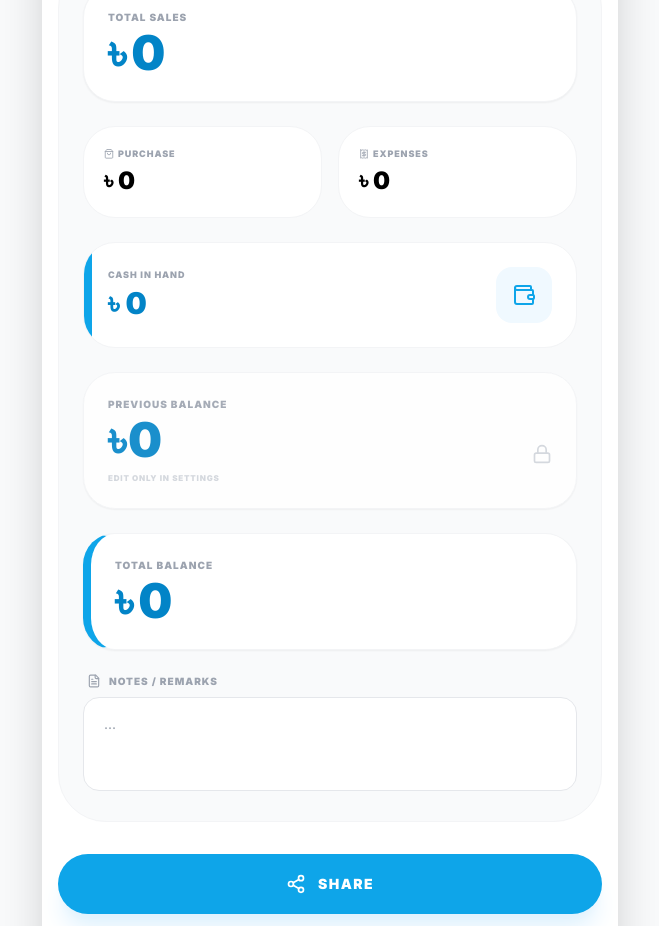
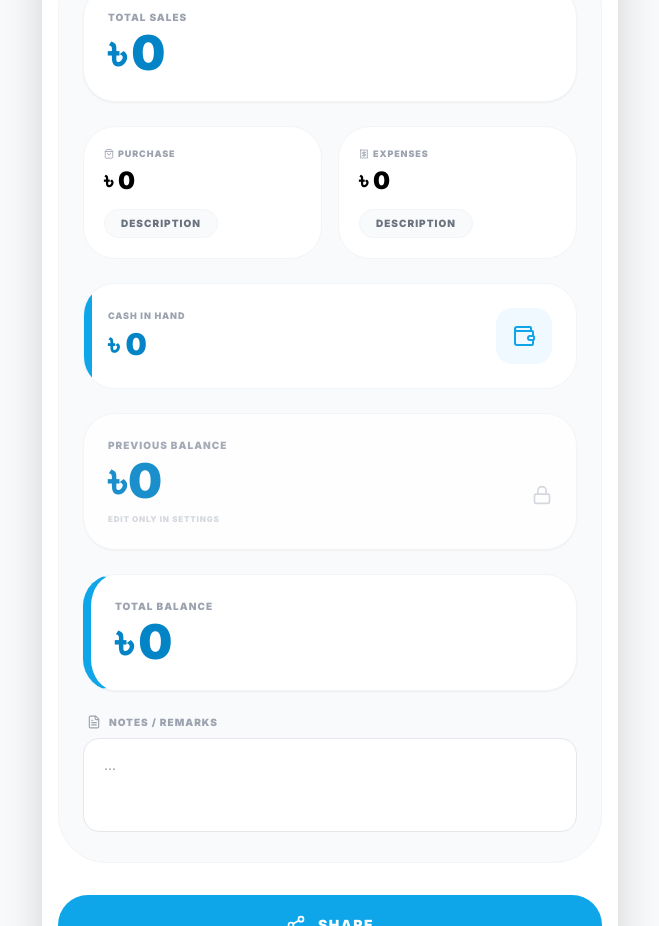
Before and after one commit to huntbappy/Smoothie01, a React (Vite) app: page / in a window 1280 px wide. Shown: the part 2040-2966 px from the top of the page, without its empty margins (310-969 px from the left). Built offline with nearby package versions, Linux system fonts and the light colour scheme.

Commit message:
feat: Enable web share API for sharing data
Adds 'web-share' permission to metadata.json and modifies App.tsx to allow sharing of purchase and expense details. This enhances the application's ability to export and share business data.

```diff
--- a/App.tsx
+++ b/App.tsx
@@ -414,14 +414,30 @@ const App: React.FC = () => {
               </div>
 
               <div className="grid grid-cols-2 gap-4">
-                <button onClick={() => setDetailModalType('purchase')} className="bg-white p-5 rounded-[2rem] border border-gray-100 text-left">
+                <div className="bg-white p-5 rounded-[2rem] border border-gray-100 text-left flex flex-col justify-between">
+                  <div>
                     <label className="text-[9px] font-black text-gray-400 uppercase tracking-widest block mb-1 flex items-center gap-1"><ShoppingBag size={10}/> {t.purchase}</label>
                     <span className="text-2xl font-black text-black">{t.taka} {currentDayData.purchase}</span>
+                  </div>
+                  <button
+                    onClick={() => setDetailModalType('purchase')}
+                    className="mt-3 py-1.5 px-4 bg-gray-50 text-[10px] font-black text-gray-500 rounded-full border border-gray-100 hover:bg-sky-50 hover:text-sky-600 transition-all self-start uppercase tracking-widest"
+                  >
+                    {lang === 'BN' ? 'বিবরণ' : 'Description'}
                   </button>
-                <button onClick={() => setDetailModalType('expense')} className="bg-white p-5 rounded-[2rem] border border-gray-100 text-left">
+                </div>
+                <div className="bg-white p-5 rounded-[2rem] border border-gray-100 text-left flex flex-col justify-between">
+                  <div>
                     <label className="text-[9px] font-black text-gray-400 uppercase tracking-widest block mb-1 flex items-center gap-1"><Receipt size={10}/> {t.expense}</label>
                     <span className="text-2xl font-black text-black">{t.taka} {currentDayData.expense}</span>
+                  </div>
+                  <button
+                    onClick={() => setDetailModalType('expense')}
+                    className="mt-3 py-1.5 px-4 bg-gray-50 text-[10px] font-black text-gray-500 rounded-full border border-gray-100 hover:bg-sky-50 hover:text-sky-600 transition-all self-start uppercase tracking-widest"
+                  >
+                    {lang === 'BN' ? 'বিবরণ' : 'Description'}
                   </button>
+                </div>
               </div>
 
               <div className="bg-white p-6 rounded-[2rem] border border-gray-100 flex justify-between items-center relative overflow-hidden">
--- a/metadata.json
+++ b/metadata.json
@@ -1,5 +1,5 @@
 {
   "name": "Smoothie Bar",
   "description": "A high-performance daily sales and inventory tracker for smoothie businesses with bilingual support (English/Bengali).",
-  "requestFramePermissions": []
+  "requestFramePermissions": ["web-share"]
 }
```
Lines whose indentation alone changed are shown as unchanged.
